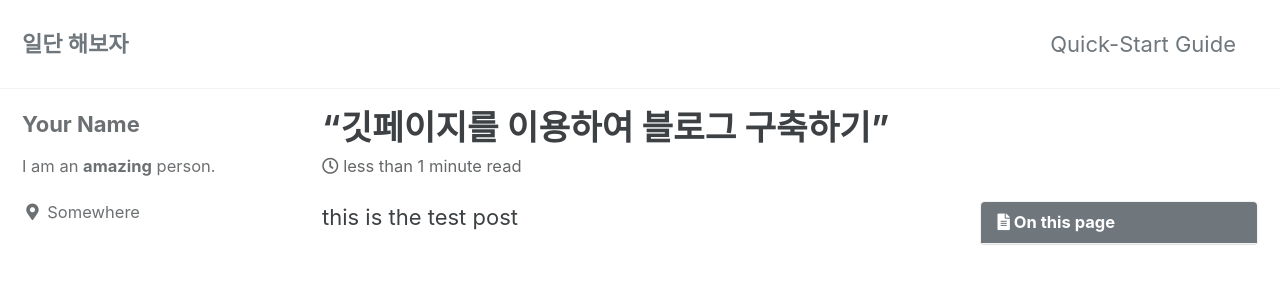
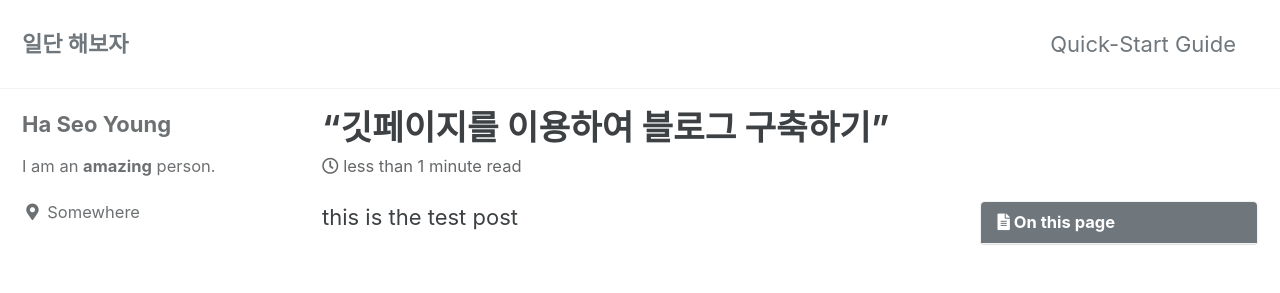
Before and after one commit to 82Hasheng/82Hasheng.github.io, a Jekyll site: the page built from _posts/2021-01-02-test.md, in a window 1280 px wide. Shown: the top 293 px of the page. Built offline with Jekyll 4.4.1, drawn with Linux system fonts in a browser that asks for light colours; cached includes are drawn as plain includes.

Commit message:
Update _config.yml

```diff
--- a/_config.yml
+++ b/_config.yml
@@ -93,7 +93,7 @@ analytics:
 
 # Site Author
 author:
-  name             : "Your Name"
+  name             : "Ha Seo Young"
   avatar           : # path of avatar image, e.g. "/assets/images/bio-photo.jpg"
   bio              : "I am an **amazing** person."
   location         : "Somewhere"
```
